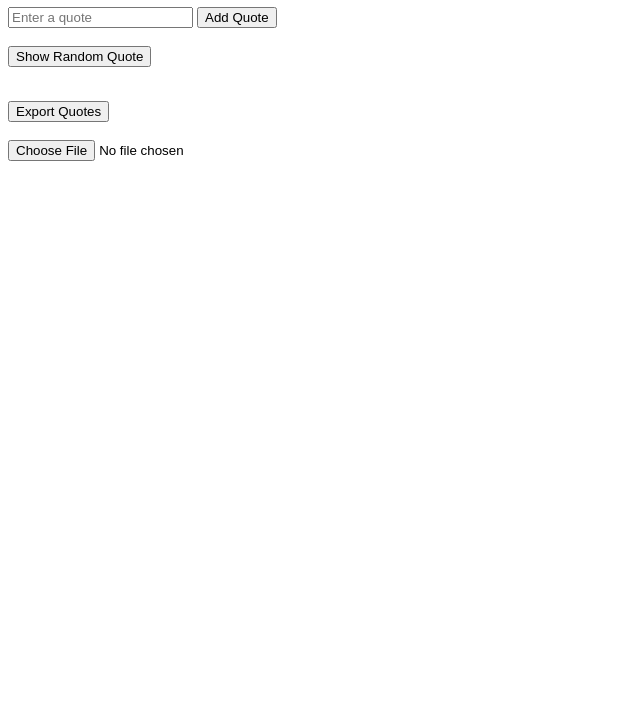
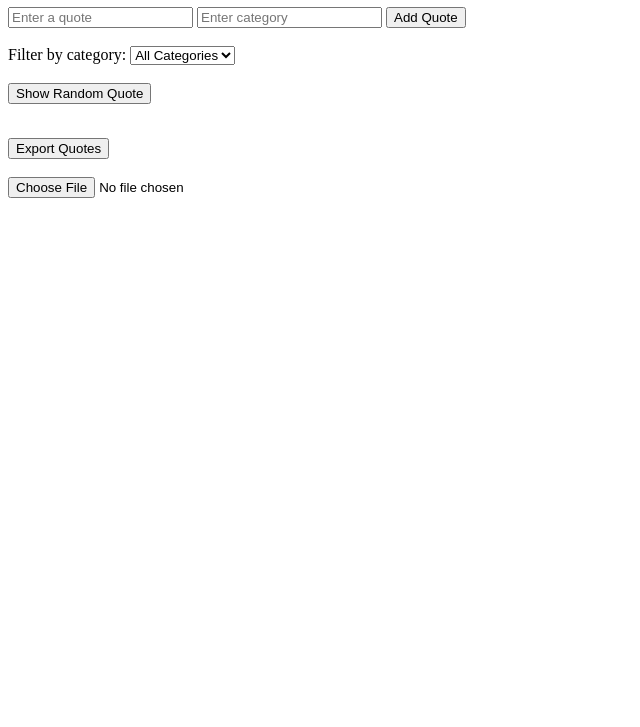
Before and after one commit to okunborabigail-bit/alx_fe_javascript, a plain HTML site: page dom-manipulation/index.html in a window 1280 px wide. Shown: the part 73-800 px from the top of the page, without its empty margins (0-640 px from the left). Drawn offline with Linux system fonts and the light colour scheme.

Commit message:
Update index.html

```diff
--- a/dom-manipulation/index.html
+++ b/dom-manipulation/index.html
@@ -8,8 +8,21 @@
 
   <h1>Dynamic Quote Generator</h1>
 
+  <!-- Quote input -->
   <input type="text" id="quoteInput" placeholder="Enter a quote">
+
+  <!-- Category input -->
+  <input type="text" id="categoryInput" placeholder="Enter category">
+
   <button id="addQuoteBtn">Add Quote</button>
+
+  <br><br>
+
+  <!-- Category filter -->
+  <label for="categoryFilter">Filter by category:</label>
+  <select id="categoryFilter">
+    <option value="all">All Categories</option>
+  </select>
 
   <br><br>
 
@@ -18,12 +31,10 @@
 
   <br>
 
-  <!-- Export button -->
   <button id="exportBtn">Export Quotes</button>
 
   <br><br>
 
-  <!-- Import input -->
   <input type="file" id="importFile" accept=".json">
 
   <script src="script.js"></script>
```
